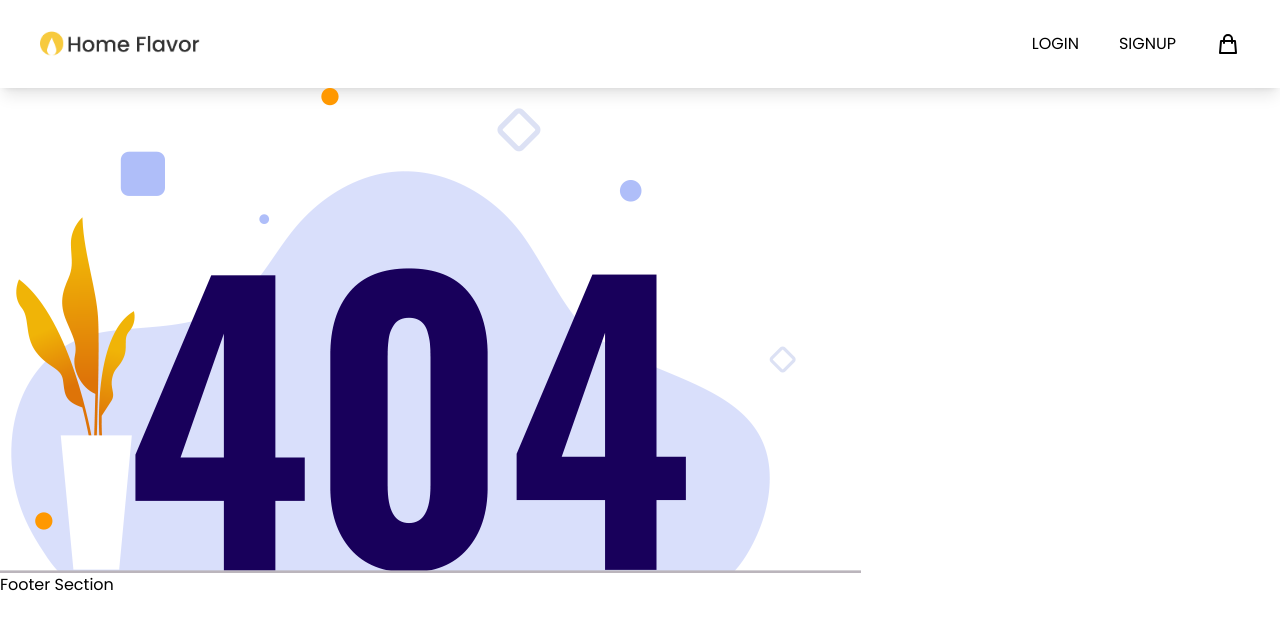
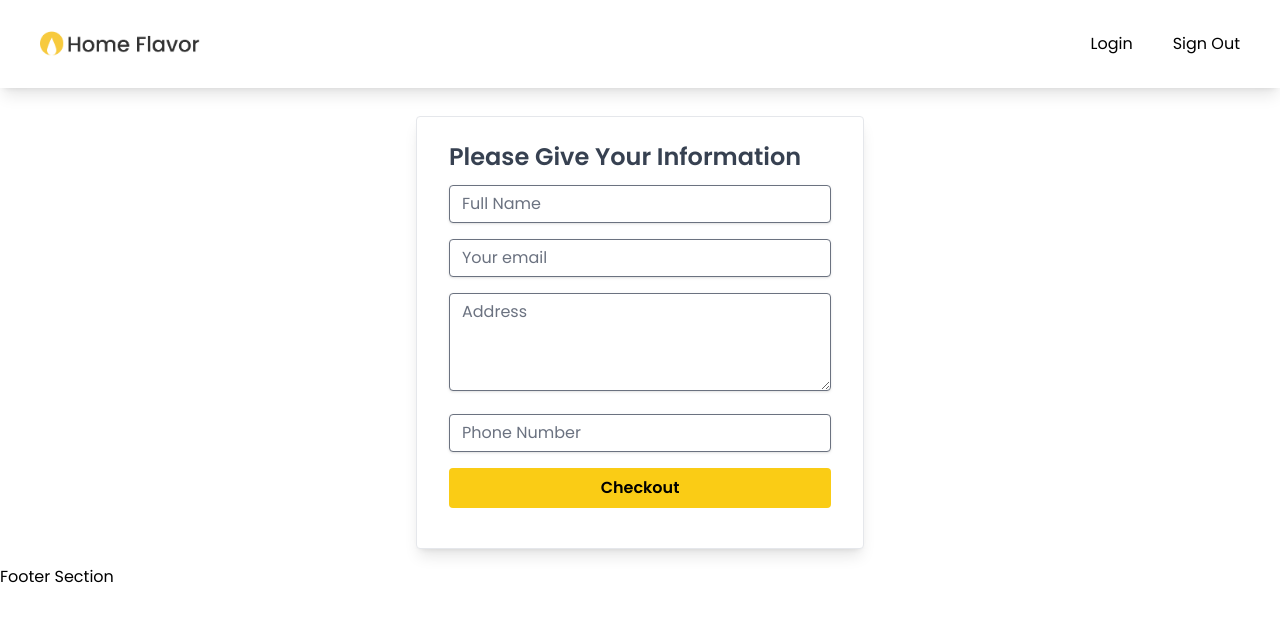
Before and after one commit to sabbir10s/home-flavor, a React (Create React App) app: page /checkout in a window 1280 px wide. Shown: the top 630 px of the page. Built offline with nearby package versions, Linux system fonts and the light colour scheme.

Commit message:
checkout page added

```diff
--- a/src/App.js
+++ b/src/App.js
@@ -1,6 +1,7 @@
 
 import { Route, Routes } from 'react-router-dom';
 import './App.css';
+import Checkout from './Pages/Checkout/Checkout';
 import Home from './Pages/Home/Home/Home';
 import Login from './Pages/LoginSignup/Login/Login';
 import Signup from './Pages/LoginSignup/Signup/Signup';
@@ -17,6 +18,7 @@ function App() {
         <Route path='/' element={<Home />}></Route>
         <Route path='/home' element={<Home />}></Route>
         <Route path='/menudetails/:menuId' element={<MenuDetails />}></Route>
+        <Route path='/checkout' element={<Checkout/>}></Route>
         <Route path='/login' element={<Login />}></Route>
         <Route path='/signup' element={<Signup />}></Route>
         <Route path='*' element={<NotFound />}></Route>
--- a/src/Pages/CateringMenu/MenuCart/MenusCart.js
+++ b/src/Pages/CateringMenu/MenuCart/MenusCart.js
@@ -1,21 +1,25 @@
 import React from 'react';
-import { useNavigate } from 'react-router-dom';
+import { Link } from 'react-router-dom';
 
 const MenusCart = ({ menu }) => {
-    const { id, img, name, price, rating } = menu;
-    const navigate = useNavigate();
+    const { img, name, price, rating, description } = menu;
+    // const navigate = useNavigate();
 
-    const handelMenuDetails = id => {
-        navigate(`/menudetails/${id}`);
-    }
+    // const handelMenuDetails = id => {
+    //     navigate(`/menudetails/${id}`);
+    // }
+
 
     return (
         <div className='text-center border-1 rounded-lg p-5 shadow-lg hover:shadow-2xl'>
-            <img className='mx-auto w-[300px]' src={img} alt="" />
-            <p className='text-3xl font-bold text-yellow-500'>{name}</p>
-            <p>Price: {price}/-Tk</p>
-            <p>Rating: {rating}</p>
-            <button onClick={() => handelMenuDetails(id)} className='bg-yellow-500  rounded-full py-2 px-7 font-bold mt-3'>Full Details</button>
+            <img className='mx-auto w-[200px]' src={img} alt="" />
+            <div className='text-left'>
+                <p className='text-3xl font-bold text-yellow-500'>{name}</p>
+                <p>Price: {price}/-Tk</p>
+                <p>Rating: {rating}</p>
+                <p>Details: {description.slice(0, 115)}</p>
+            </div>
+            <Link to='/checkout' className=' block bg-yellow-500  rounded-full py-2 px-7 font-bold mt-3'>Order Now</Link>
         </div>
     );
 };
--- /dev/null
+++ b/src/Pages/Checkout/Checkout.js
@@ -0,0 +1,34 @@
+import React from 'react';
+
+const Checkout = () => {
+    return (
+        <div className='flex mt-7 justify-center'>
+
+            <div className="w-full max-w-md">
+                <form className="bg-white shadow-lg border-[1.5px] rounded px-8 pt-6 pb-8 mb-4">
+                    <div className="mb-4">
+                        <p className="block text-gray-700 text-2xl font-bold mb-3">Please Give Your Information </p>
+                        <input className="shadow appearance-none border rounded w-full py-2 px-3 text-gray-700 leading-tight focus:outline-none focus:shadow-outline" id="name" type="text" placeholder="Full Name" />
+                    </div>
+                    <div className="mb-4">
+                        <input className="shadow appearance-none border rounded w-full py-2 px-3 text-gray-700  leading-tight focus:outline-none focus:shadow-outline" id="email" type="email" placeholder="Your email" />
+                    </div>
+                    <div className="mb-4">
+                        <textarea rows="4" cols="50" className="shadow appearance-none border rounded w-full py-2 px-3 text-gray-700  leading-tight focus:outline-none focus:shadow-outline" id="address" type="textarea" placeholder="Address" />
+                    </div>
+                    <div className="mb-4">
+                        <input className="shadow appearance-none border rounded w-full py-2 px-3 text-gray-700  leading-tight focus:outline-none focus:shadow-outline" id="phone" type="number" placeholder="Phone Number" />
+                    </div>
+                    <div className="mb-2">
+                        <button className="bg-yellow-400 hover:bg-yellow-500 text-black font-bold w-full py-2 px-4 rounded focus:outline-none focus:shadow-outline" type="button">
+                            Checkout
+                        </button>
+                    </div>
+
+                </form>
+            </div>
+        </div>
+    );
+};
+
+export default Checkout;
--- a/src/Pages/Home/Home/Home.js
+++ b/src/Pages/Home/Home/Home.js
@@ -1,5 +1,5 @@
 import React from 'react';
-import CateringMenu from '../../CateringMenu/CateringMenu';
+import CateringMenu from '../../CateringMenu/CateringMenu/CateringMenu';
 import Banner from '../Banner/Banner';
 
 
--- a/src/Shared/MenuDetails/MenuDetails.js
+++ b/src/Shared/MenuDetails/MenuDetails.js
@@ -1,17 +1,13 @@
+import React from 'react';
 import { useParams } from 'react-router-dom';
-import useMenus from '../Hooks/useMenus';
 
 const MenuDetails = () => {
-
-    const [menus] = useMenus([]);
-
-    console.log(menus);
-
     const { menuId } = useParams();
-
     return (
         <div>
-            <h1>Menu Details {menuId}</h1>
+
+            <h1>Menu Details{menuId}</h1>
+
         </div>
     );
 };
--- a/src/Shared/Navbar/Navbar.js
+++ b/src/Shared/Navbar/Navbar.js
@@ -14,12 +14,8 @@ const Navbar = () => {
             </div>
 
             <div className='flex gap-10'>
-                <Link className='hover:text-orange-500' to='/login'>LOGIN</Link>
-                <Link className='hover:text-orange-500' to='/signup'>SIGNUP</Link>
-                <Link className='hover:text-orange-500' to='/cart'>
-                    <svg xmlns="http://www.w3.org/2000/svg" className="h-6 w-6" fill="none" viewBox="0 0 24 24" stroke="currentColor" strokeWidth={2}><path strokeLinecap="round" strokeLinejoin="round" d="M16 11V7a4 4 0 00-8 0v4M5 9h14l1 12H4L5 9z" />
-                    </svg>
-                </Link>
+                <Link className='hover:text-orange-500' to='/login'>Login</Link>
+                <Link className='hover:text-orange-500' to='/signup'>Sign Out</Link>
             </div>
         </div>
     );
```
Also changed, not shown: src/Pages/CateringMenu/CateringMenu/CateringMenu.js (renamed from src/Pages/CateringMenu/CateringMenu.js, +4 -3 lines).
